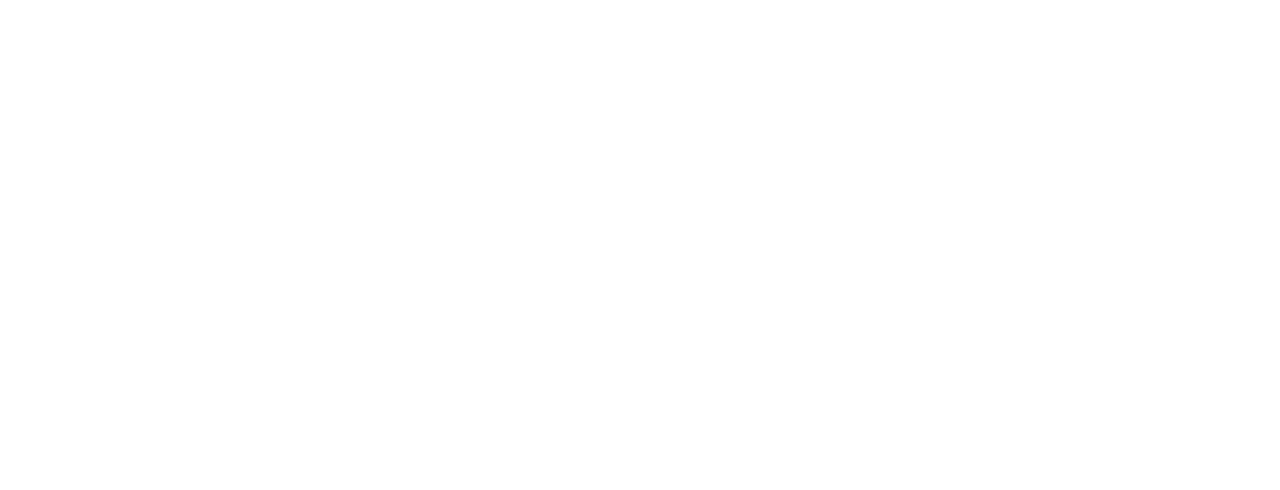
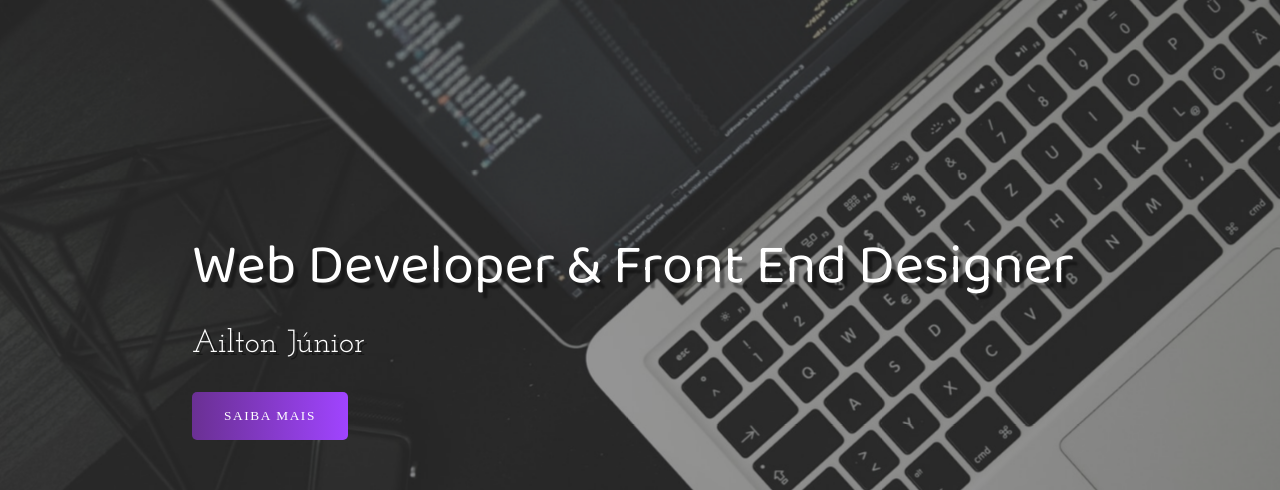
Before and after one commit to AiltonJunior1989/portifolio, a plain HTML site: page index.html in a window 1280 px wide. Shown: the top 490 px of the page. Drawn offline with Linux system fonts and the light colour scheme.

Commit message:
:package: header

```diff
--- a/index.html
+++ b/index.html
@@ -1,12 +1,32 @@
 <!DOCTYPE html>
 <html lang="pt-BR">
+
 <head>
     <meta charset="UTF-8">
     <meta name="viewport" content="width=device-width, initial-scale=1.0">
     <link rel="stylesheet" href="style.css">
-    <title>Portifólio Ailton Júnior</title>
+    <link rel="apple-touch-icon" sizes="180x180" href="imagens/apple-touch-icon.png">
+    <link rel="icon" type="image/png" sizes="32x32" href="imagens/favicon-32x32.png">
+    <link rel="icon" type="image/png" sizes="16x16" href="imagens/favicon-16x16.png">
+    <link rel="manifest" href="/site.webmanifest">
+    <title>Portfólio Ailton Júnior</title>
 </head>
+
 <body>
 
+    <div class="container">
+        <header>
+            <div class="img-wrapper">
+                <img src="imagens/bg.jpg" alt="">
+            </div>
+            <div class="banner">
+                <h1>Web Developer & Front End Designer</h1>
+                <p>Ailton Júnior</p>
+                <button>Saiba Mais</button>
+            </div>
+        </header>
+    </div>
+
 </body>
+
 </html>
--- a/style.css
+++ b/style.css
@@ -1,2 +1,95 @@
 @import url('https://fonts.googleapis.com/css2?family=Baloo+Da+2:wght@400;500;600;700&family=Josefin+Slab:ital,wght@0,300;0,400;0,600;0,700;1,300;1,400;1,600&family=Mulish:ital,wght@0,200;0,300;0,400;0,500;1,200;1,300;1,400&display=swap');
-@import url('https://cdnjs.cloudflare.com/ajax/libs/font-awesome/5.12.0-2/css/all.min.css')
+@import url('https://cdnjs.cloudflare.com/ajax/libs/font-awesome/5.12.0-2/css/all.min.css');
+
+/* Reset do CSS */
+
+* {
+    margin: 0;
+    padding: 0;
+}
+
+header {
+    width: 100%;
+    height: 100vh;
+    overflow: hidden; /* evita a barra de rolagem do elemento quando for maior. */
+    position: relative;
+}
+
+.img-wrapper { /* define a altura e largura de acordo com o pai que é o header */
+    width: 100%;
+    height: 100%;
+    overflow: hidden;
+    background-color: rgba(0, 0, 0, 0.8);
+}
+
+.img-wrapper img { /* define a altura e largura de acordo com o pai que é a div img-wrapper */
+    width: 100%;
+    height: 100%;
+    object-fit: cover; /* faz com que a imagem não perca sua resolução e se espreme nas resoluções menores de tela. */
+    opacity: 0.5;
+    animation: zoom 25s;
+}
+
+@keyframes zoom {
+    0% {
+        transform: scale(1.3);
+    }
+
+    100% {
+        transform: scale(1);
+    }
+}
+
+.banner {
+    position: absolute;/* posição absoluta em relação ao pai(header), tendo que a posição do pai seja relativa.  */
+    top: 30%;
+    left: 15%;
+}
+
+.banner h1 {
+    color: #fff;
+    font-size: 3.5rem;
+    font-family: "Baloo Da 2", serif;
+    font-weight: 200;
+    text-shadow: .3rem .4rem 2px rgba(0, 0, 0, .4); /* faz um sombreamento no texto,dando idéia de sombra */
+    line-height: 3.5rem; /* define a altura da linha(espaçamento) */
+    margin-bottom: 2rem;
+    opacity: 0;
+    animation: moveBanner 1s 0.5s forwards;
+}
+
+.banner p {
+    font-family: "Josefin Slab", serif;
+    color: white;
+    font-size: 2rem;
+    text-shadow: .2rem .2rem rgba(0, 0, 0, .4); /* faz um sombreamento no texto,dando idéia de sombra */
+    margin-bottom: 2rem;
+    opacity: 0;
+    animation: moveBanner 1s 0.7s forwards;
+}
+
+.banner button {
+    font-family: "Mali", serif;
+    color: #fff;
+    text-transform: uppercase;
+    letter-spacing: .1rem; /* Esta propriedade define o espaçamento entre as letras letter(letra) spacing(espaçamento)*/
+    background: #6a3093;  /* fallback for old browsers */
+    background: -webkit-linear-gradient(to right, #a044ff, #6a3093);  /* Chrome 10-25, Safari 5.1-6 */
+    background: linear-gradient(to left, #a044ff, #6a3093); /* W3C, IE 10+/ Edge, Firefox 16+, Chrome 26+, Opera 12+, Safari 7+ */
+    padding: 1rem 2rem;
+    border: 0;
+    border-radius: 5px;
+    cursor: pointer;
+    opacity: 0;
+    animation: moveBanner 1s 0.9s forwards;
+}
+
+@keyframes moveBanner {
+    0% {
+        transform: translateY(10rem) rotateY(-30deg);
+    }
+    100% {
+        transform: translateY(0rem) rotateY(0deg);
+        opacity: 1;
+    }
+}
```
Also changed, not shown: imagens/android-chrome-192x192.png (renamed from android-chrome-192x192.png), imagens/android-chrome-512x512.png (renamed from android-chrome-512x512.png), imagens/apple-touch-icon.png (renamed from apple-touch-icon.png), imagens/bg.jpg (added), imagens/favicon-16x16.png (renamed from favicon-16x16.png), imagens/favicon-32x32.png (renamed from favicon-32x32.png), site.webmanifest, 1 other file.
